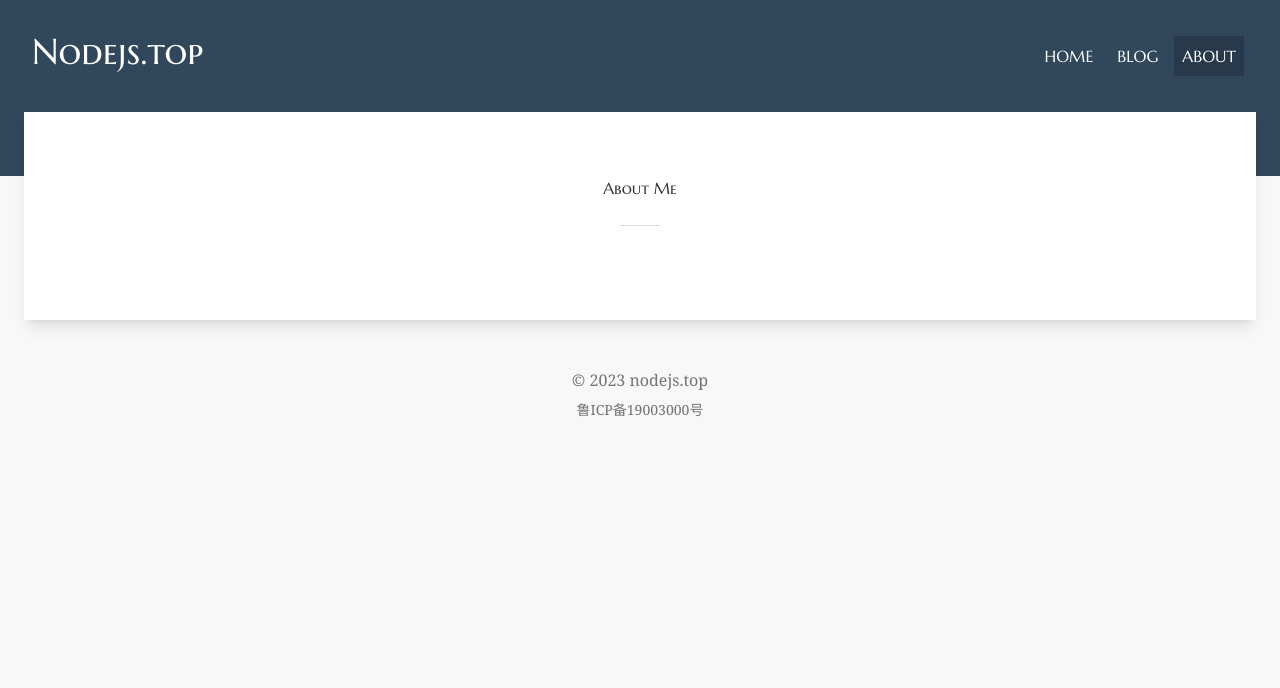
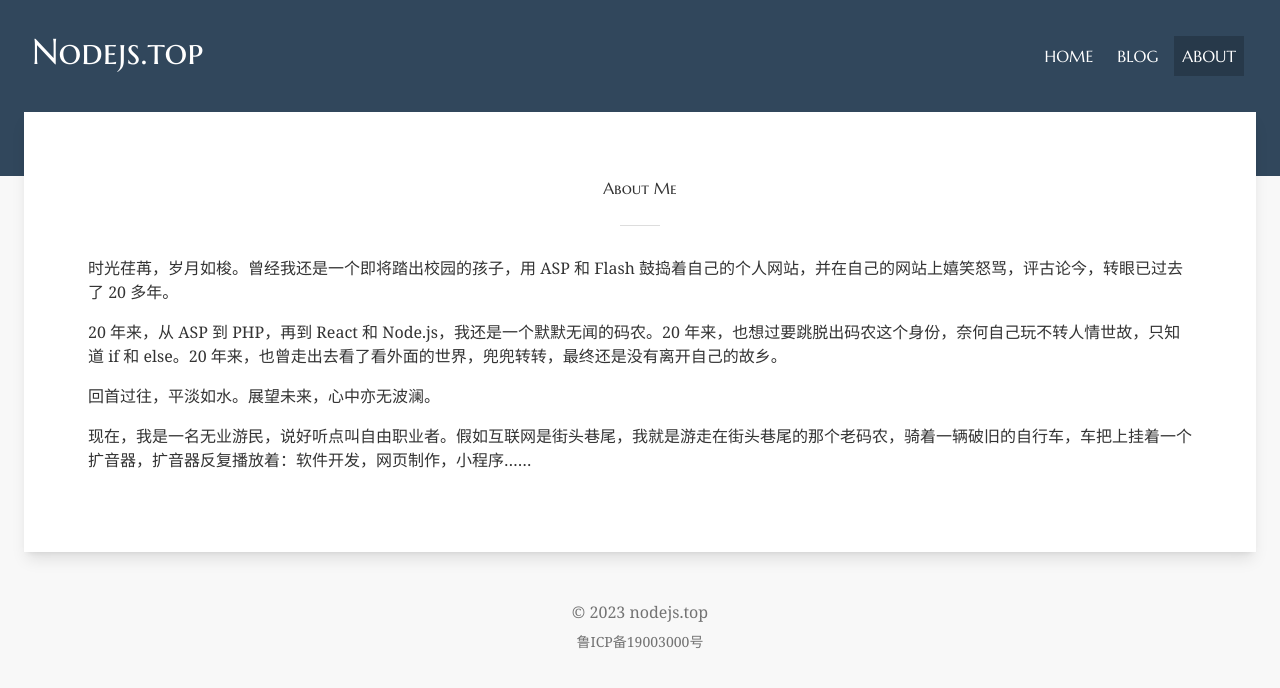
Before and after one commit to billginger/nodejs.top, a Next.js app: page /about in a window 1280 px wide. Shown: the top 688 px of the page. Built offline with nearby package versions, Linux system fonts and the light colour scheme.

Commit message:
Update about me page

```diff
--- a/app/about/page.js
+++ b/app/about/page.js
@@ -3,6 +3,12 @@ import PageTitle from '../components/page-title'
 const About = () => (
   <>
     <PageTitle>About Me</PageTitle>
+    <div>
+      <p>时光荏苒，岁月如梭。曾经我还是一个即将踏出校园的孩子，用 ASP 和 Flash 鼓捣着自己的个人网站，并在自己的网站上嬉笑怒骂，评古论今，转眼已过去了 20 多年。</p>
+      <p>20 年来，从 ASP 到 PHP，再到 React 和 Node.js，我还是一个默默无闻的码农。20 年来，也想过要跳脱出码农这个身份，奈何自己玩不转人情世故，只知道 if 和 else。20 年来，也曾走出去看了看外面的世界，兜兜转转，最终还是没有离开自己的故乡。</p>
+      <p>回首过往，平淡如水。展望未来，心中亦无波澜。</p>
+      <p>现在，我是一名无业游民，说好听点叫自由职业者。假如互联网是街头巷尾，我就是游走在街头巷尾的那个老码农，骑着一辆破旧的自行车，车把上挂着一个扩音器，扩音器反复播放着：软件开发，网页制作，小程序……</p>
+    </div>
   </>
 )
 
```
